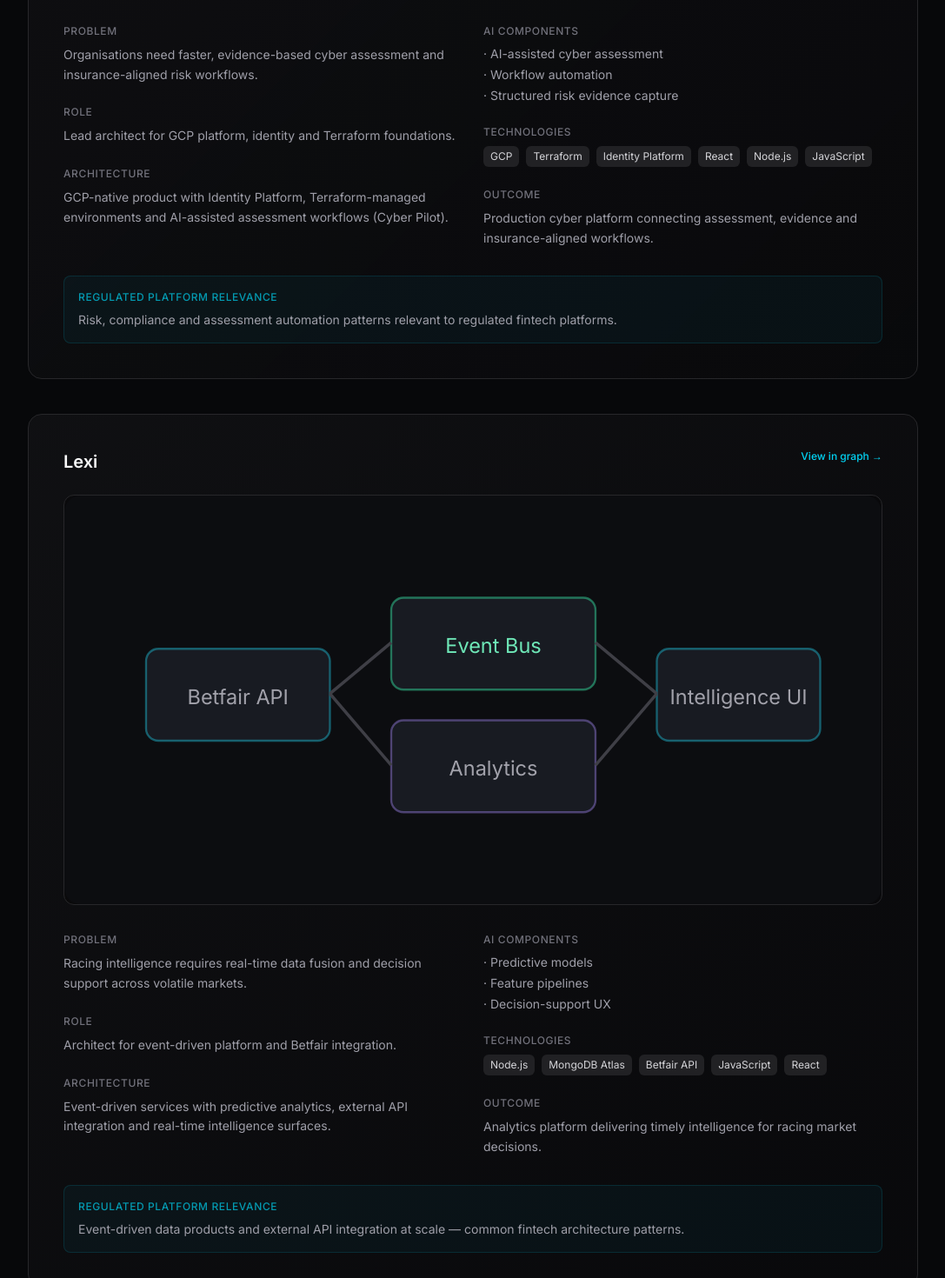
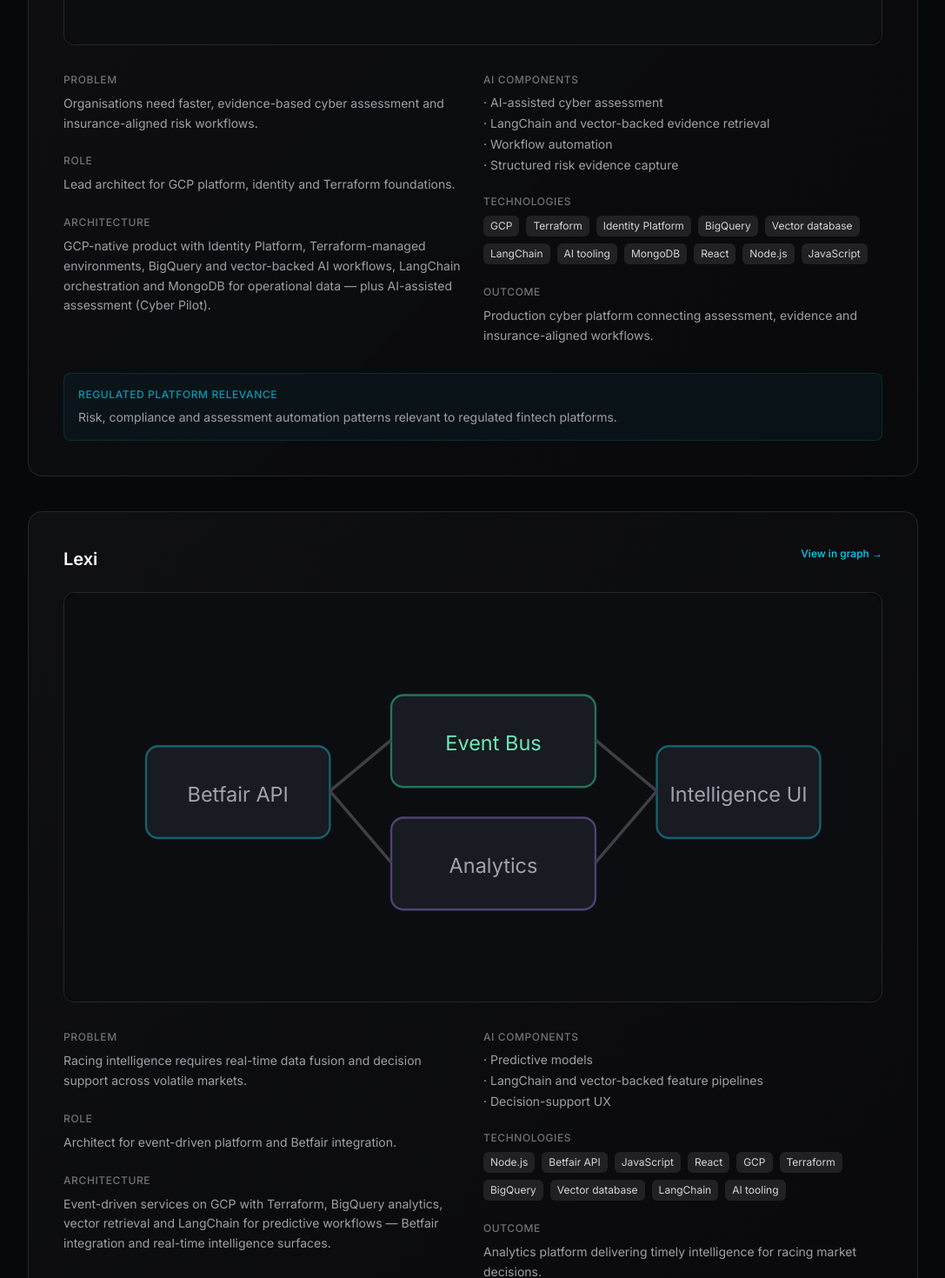
Before and after one commit to Programproductions/pete-whelan, a React (Vite) app: page / in a window 1280 px wide. Shown: the part 3880-5350 px from the top of the page at 87% size, without its empty margins (96-1183 px from the left). Built offline with nearby package versions, Linux system fonts and the light colour scheme; what @react-pdf/renderer would draw is missing.

Commit message:
data: expand architecture deep dive stacks for AiMi, Tautsec, Lexi
Add Terraform, BigQuery, vector database, LangChain and AI tooling to deep
dives. Tautsec includes MongoDB; Lexi drops MongoDB and graph data link.

Co-authored-by: Program Productions <Programproductions@users.noreply.github.com>

```diff
--- a/src/data/cvContent.ts
+++ b/src/data/cvContent.ts
@@ -93,10 +93,24 @@ export const projectDeepDives: ProjectDeepDive[] = [
       'Music catalogues and rights metadata are fragmented; royalty auditing is manual, slow and error-prone.',
     role: 'Solutions architect and technical lead — platform design through production delivery.',
     architecture:
-      'Multi-tenant SaaS with LLM orchestration for catalogue ingestion, rights matching and audit workflows; human-in-the-loop review for compliance-grade outputs.',
-    technologies: ['React', 'JavaScript', 'Node.js', 'OpenAI', 'GCP', 'Firestore', 'Cloud Functions'],
+      'Multi-tenant SaaS on GCP with Terraform-managed infrastructure, BigQuery analytics, vector retrieval and LangChain orchestration for catalogue ingestion, rights matching and audit workflows; human-in-the-loop review for compliance-grade outputs.',
+    technologies: [
+      'React',
+      'JavaScript',
+      'Node.js',
+      'OpenAI',
+      'GCP',
+      'Terraform',
+      'BigQuery',
+      'Vector database',
+      'LangChain',
+      'AI tooling',
+      'Firestore',
+      'Cloud Functions',
+    ],
     aiNative: [
-      'LLM orchestration pipelines',
+      'LangChain orchestration pipelines',
+      'Vector search and retrieval',
       'Structured evaluation of match quality',
       'Human-in-the-loop review gates',
     ],
@@ -111,9 +125,26 @@ export const projectDeepDives: ProjectDeepDive[] = [
       'Organisations need faster, evidence-based cyber assessment and insurance-aligned risk workflows.',
     role: 'Lead architect for GCP platform, identity and Terraform foundations.',
     architecture:
-      'GCP-native product with Identity Platform, Terraform-managed environments and AI-assisted assessment workflows (Cyber Pilot).',
-    technologies: ['GCP', 'Terraform', 'Identity Platform', 'React', 'Node.js', 'JavaScript'],
-    aiNative: ['AI-assisted cyber assessment', 'Workflow automation', 'Structured risk evidence capture'],
+      'GCP-native product with Identity Platform, Terraform-managed environments, BigQuery and vector-backed AI workflows, LangChain orchestration and MongoDB for operational data — plus AI-assisted assessment (Cyber Pilot).',
+    technologies: [
+      'GCP',
+      'Terraform',
+      'Identity Platform',
+      'BigQuery',
+      'Vector database',
+      'LangChain',
+      'AI tooling',
+      'MongoDB',
+      'React',
+      'Node.js',
+      'JavaScript',
+    ],
+    aiNative: [
+      'AI-assisted cyber assessment',
+      'LangChain and vector-backed evidence retrieval',
+      'Workflow automation',
+      'Structured risk evidence capture',
+    ],
     outcome: 'Production cyber platform connecting assessment, evidence and insurance-aligned workflows.',
     earthbancRelevance:
       'Risk, compliance and assessment automation patterns relevant to regulated fintech platforms.',
@@ -123,9 +154,24 @@ export const projectDeepDives: ProjectDeepDive[] = [
     problem: 'Racing intelligence requires real-time data fusion and decision support across volatile markets.',
     role: 'Architect for event-driven platform and Betfair integration.',
     architecture:
-      'Event-driven services with predictive analytics, external API integration and real-time intelligence surfaces.',
-    technologies: ['Node.js', 'MongoDB Atlas', 'Betfair API', 'JavaScript', 'React'],
-    aiNative: ['Predictive models', 'Feature pipelines', 'Decision-support UX'],
+      'Event-driven services on GCP with Terraform, BigQuery analytics, vector retrieval and LangChain for predictive workflows — Betfair integration and real-time intelligence surfaces.',
+    technologies: [
+      'Node.js',
+      'Betfair API',
+      'JavaScript',
+      'React',
+      'GCP',
+      'Terraform',
+      'BigQuery',
+      'Vector database',
+      'LangChain',
+      'AI tooling',
+    ],
+    aiNative: [
+      'Predictive models',
+      'LangChain and vector-backed feature pipelines',
+      'Decision-support UX',
+    ],
     outcome: 'Analytics platform delivering timely intelligence for racing market decisions.',
     earthbancRelevance:
       'Event-driven data products and external API integration at scale — common fintech architecture patterns.',
--- a/src/data/narratives.ts
+++ b/src/data/narratives.ts
@@ -59,7 +59,7 @@ export const nodeNarratives: Record<string, NodeNarrative> = {
   lexi: {
     whyExists: 'Racing intelligence requires real-time fusion of market data and predictive signals.',
     problemSolved: 'Fragmented data sources and slow decision support for time-sensitive markets.',
-    ledTo: ['horse-racing-analytics', 'nodejs', 'mongodb-atlas'],
+    ledTo: ['horse-racing-analytics', 'nodejs', 'openai'],
     outcome: 'Event-driven analytics platform with Betfair integration and predictive surfaces.',
     storyPath: ['pete-whelan', 'program-productions', 'web4', 'lexi', 'horse-racing-analytics'],
   },
--- a/src/data/portfolioGraph.ts
+++ b/src/data/portfolioGraph.ts
@@ -673,7 +673,6 @@ export const portfolioEdgesCore: PortfolioEdge[] = [
   { source: 'aimi', target: 'javascript', label: 'stack' },
   { source: 'aimi', target: 'firestore', label: 'data' },
   { source: 'tautsec', target: 'agentic-workflows', label: 'AI workflows' },
-  { source: 'lexi', target: 'mongodb-atlas', label: 'data' },
   { source: 'pete-whelan', target: 'music-industry', label: 'career' },
   { source: 'pete-whelan', target: 'healthcare-ai', label: 'career' },
 ]
```
